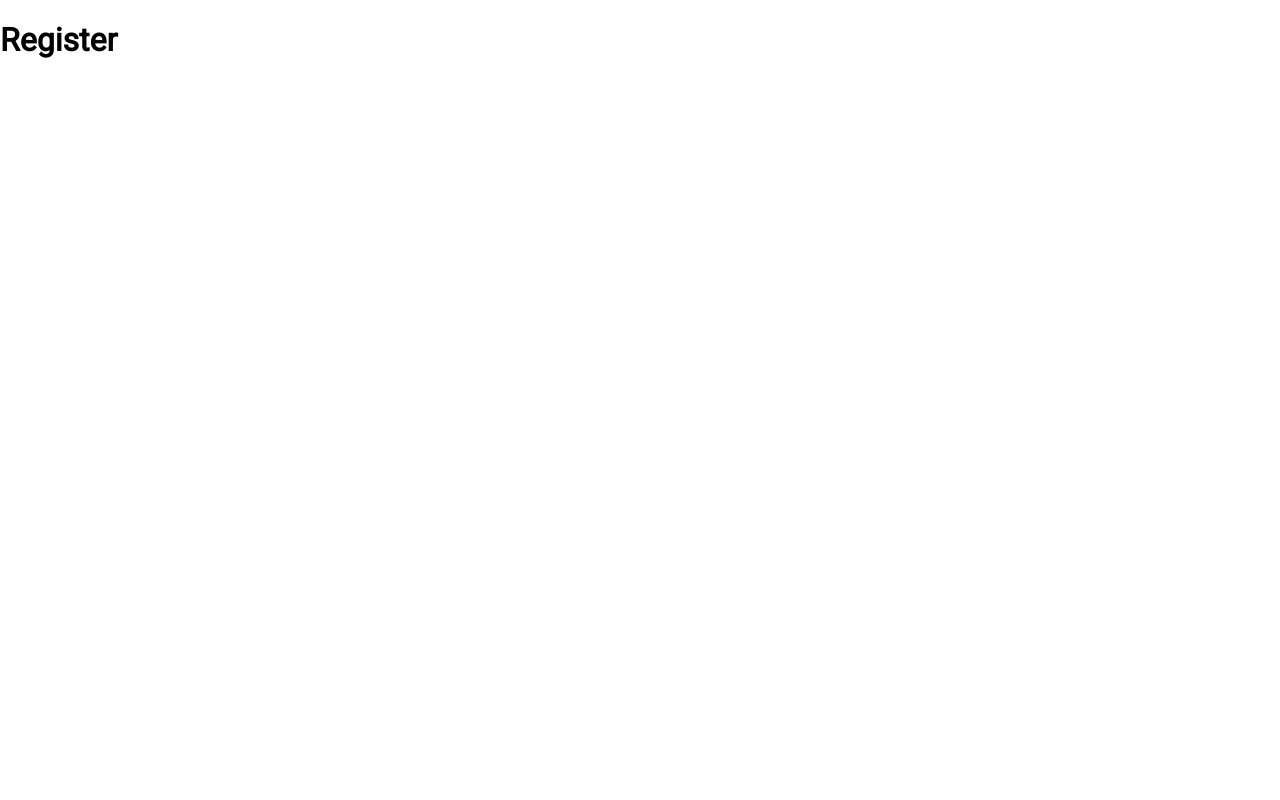
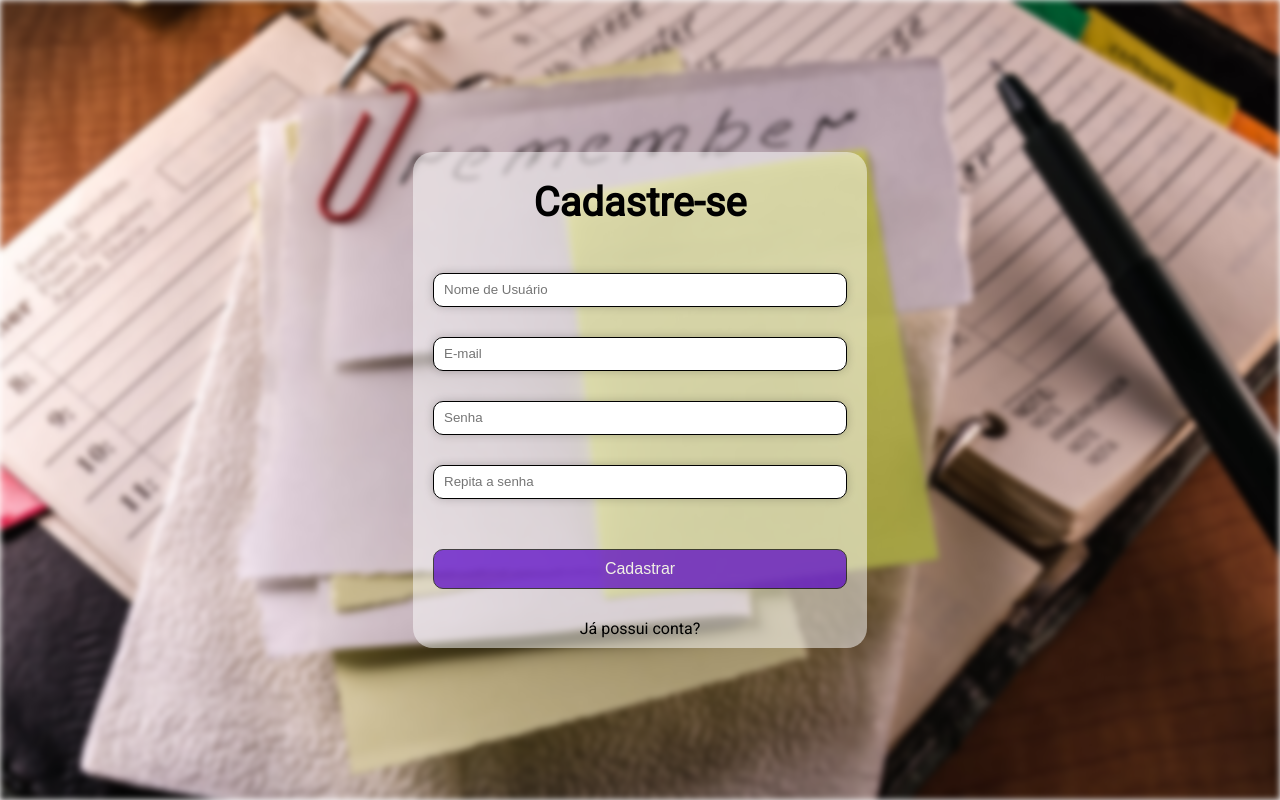
Before and after one commit to victorbeppler/financial-control-app, a React (Vite) app: page /register in a window 1280 px wide. Built offline with nearby package versions, Linux system fonts and the light colour scheme.

Commit message:
Build(create page register) this page is the responsible create user in APP

```diff
--- a/src/page/register/index.jsx
+++ b/src/page/register/index.jsx
@@ -1,12 +1,107 @@
-import React from "react";
+import React, { useState } from "react";
 
-// import { Container } from './styles';
+import {
+  BackgroundImage,
+  Button,
+  Container,
+  Form,
+  Input,
+  Link,
+  Title,
+  Wrapper,
+} from "./styles";
+import axios from "axios";
+import Toast from "../../components/Toast";
 
 function Register() {
+  const [email, setEmail] = useState("");
+  const [password, setPassword] = useState("");
+  const [passwordConfirmation, setPasswordConfirmation] = useState("");
+  const [username, setUsername] = useState("");
+  const [showToast, setShowToast] = useState(false);
+  const [toastTitle, setToastTitle] = useState("");
+  const [toastDescription, setToastDescription] = useState("");
+
+  async function handleSubmit(event) {
+    event.preventDefault();
+    if (password !== passwordConfirmation) {
+      setToastTitle("Senhas não coincidem!");
+      setToastDescription("Tente novamente!");
+      setShowToast(true);
+      await setTimeout(() => {
+        setShowToast(false);
+      }, 5000);
+    }
+    try {
+      const response = await axios.post(
+        "http://localhost:3000/api/user/create",
+        {
+          email: email,
+          username: username,
+          password: password,
+        }
+      );
+      if (response?.data.success) {
+        setToastTitle("Cadastro realizado com sucesso!");
+        setToastDescription("Você será redirecionado para a página de login!");
+        setShowToast(true);
+
+        setTimeout(() => {
+          setShowToast(false);
+          window.location.href = "/login";
+        }, 5000);
+      }
+    } catch (err) {
+      if (err?.response?.status == 400) {
+        setToastTitle(err.response.data.type);
+        setToastDescription("Tente novamente!");
+        setShowToast(true);
+
+        setTimeout(() => {
+          setShowToast(false);
+        }, 5000);
+      }
+    }
+  }
+
   return (
-    <>
-      <h1>Register</h1>
-    </>
+    <Container>
+      <BackgroundImage img="./register.jpg" />
+      <Wrapper>
+        <Title>Cadastre-se</Title>
+
+        <Form onSubmit={handleSubmit}>
+          <Input
+            type="text"
+            required
+            placeholder="Nome de Usuário"
+            onChange={(e) => setUsername(e.target.value)}
+          />
+          <Input
+            type="email"
+            required
+            placeholder="E-mail"
+            onChange={(e) => setEmail(e.target.value)}
+          />
+          <Input
+            type="password"
+            required
+            placeholder="Senha"
+            onChange={(e) => setPassword(e.target.value)}
+          />
+          <Input
+            type="password"
+            required
+            placeholder="Repita a senha"
+            onChange={(e) => setPasswordConfirmation(e.target.value)}
+          />
+
+          <Button type="submit">Cadastrar</Button>
+        </Form>
+        <Link href="/login">Já possui conta?</Link>
+      </Wrapper>
+      {showToast && <Toast title={toastTitle} description={toastDescription} />}
+    </Container>
   );
 }
 
--- a/src/page/register/styles.jsx
+++ b/src/page/register/styles.jsx
@@ -0,0 +1,94 @@
+import styled from "styled-components";
+
+export const Container = styled.div`
+  position: relative;
+  width: 100vw;
+  height: 100vh;
+  display: flex;
+  justify-content: center;
+  align-items: center;
+`;
+
+export const BackgroundImage = styled.div`
+  position: absolute;
+  top: 0;
+  left: 0;
+  width: 100%;
+  height: 100%;
+  background-image: url(${(props) => props.img});
+  background-size: cover;
+  background-repeat: no-repeat;
+  filter: blur(3px);
+`;
+
+export const Wrapper = styled.div`
+  position: absolute;
+  /* top: 0;
+  left: 0; */
+  /* height: 350px; */
+  /* width: 100%; */
+  background-color: rgba(255, 255, 255, 0.5);
+  border-radius: 20px;
+  display: flex;
+  flex-direction: column;
+  align-items: center;
+  justify-content: center;
+  /* opacity: 40%; */
+`;
+
+export const Title = styled.h1`
+  font-size: 40px;
+  font-weight: 900;
+  /* font-weight: bold; */
+  color: black;
+  text-align: center;
+  /* padding: 20px; */
+`;
+
+export const Form = styled.form`
+  display: flex;
+  flex-direction: column;
+  padding: 20px;
+  gap: 30px;
+`;
+
+export const Input = styled.input`
+  width: 400px;
+  height: 30px;
+  border-radius: 10px;
+  border: 1px solid black;
+  box-shadow: 0 0 10px rgba(0, 0, 0, 0.2);
+  padding-left: 10px;
+  :focus {
+    outline: none;
+    box-shadow: 0 0 10px rgba(0, 0, 0, 0.5);
+  }
+`;
+
+export const Button = styled.button`
+  margin-top: 20px;
+  padding: 10px 20px;
+  border-radius: 10px;
+  border: 1px solid black;
+  background-color: #5600c6;
+  color: white;
+  font-size: 16px;
+  cursor: pointer;
+  opacity: calc(100% - 30%);
+  :hover {
+    outline: none;
+    box-shadow: 0 0 10px rgba(0, 0, 0, 0.5);
+    opacity: 100%;
+  }
+`;
+
+export const Link = styled.a`
+  padding: 10px;
+  font-size: 16px;
+  color: black;
+  text-decoration: none;
+  :hover {
+    text-decoration: underline;
+    color: #5600c6;
+  }
+`;
```
